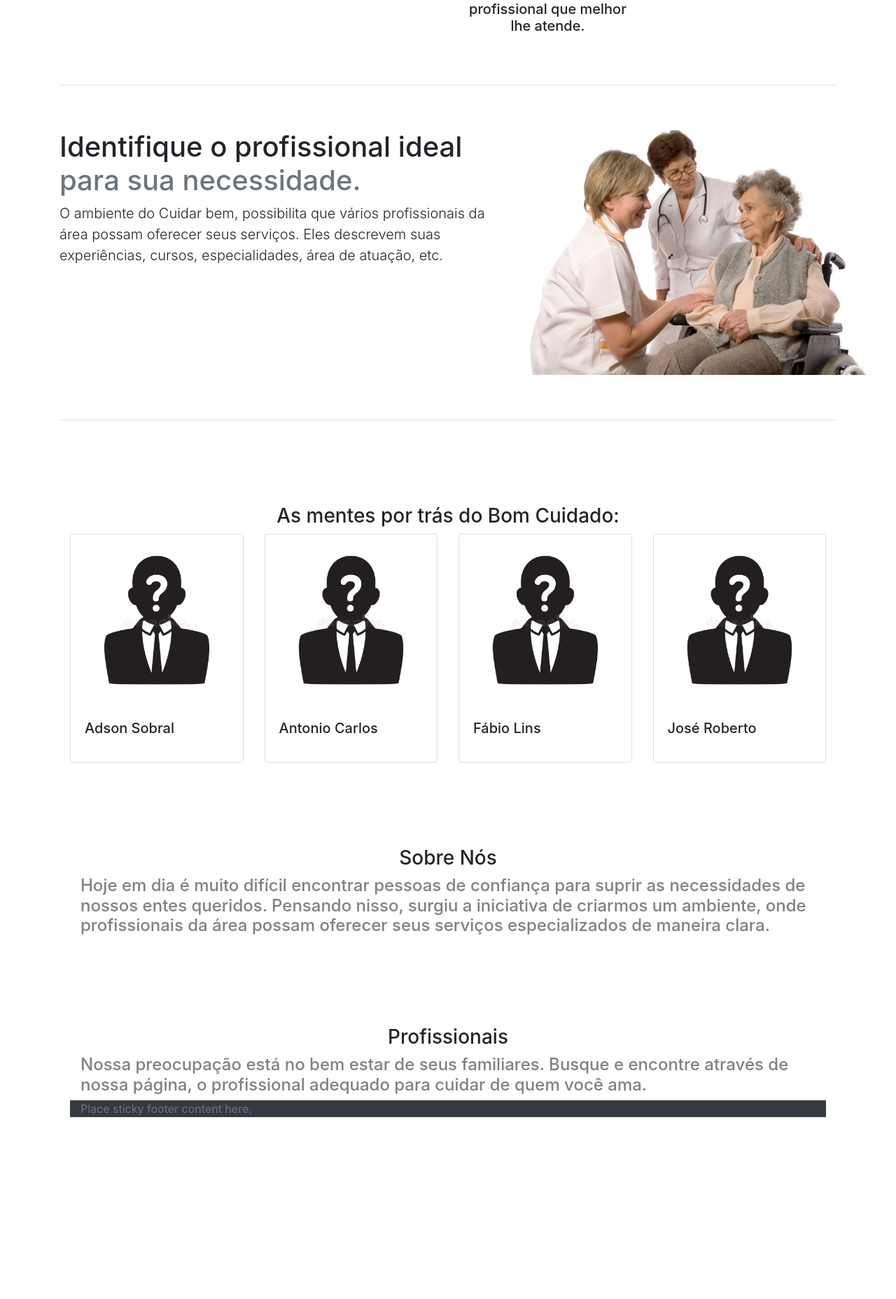
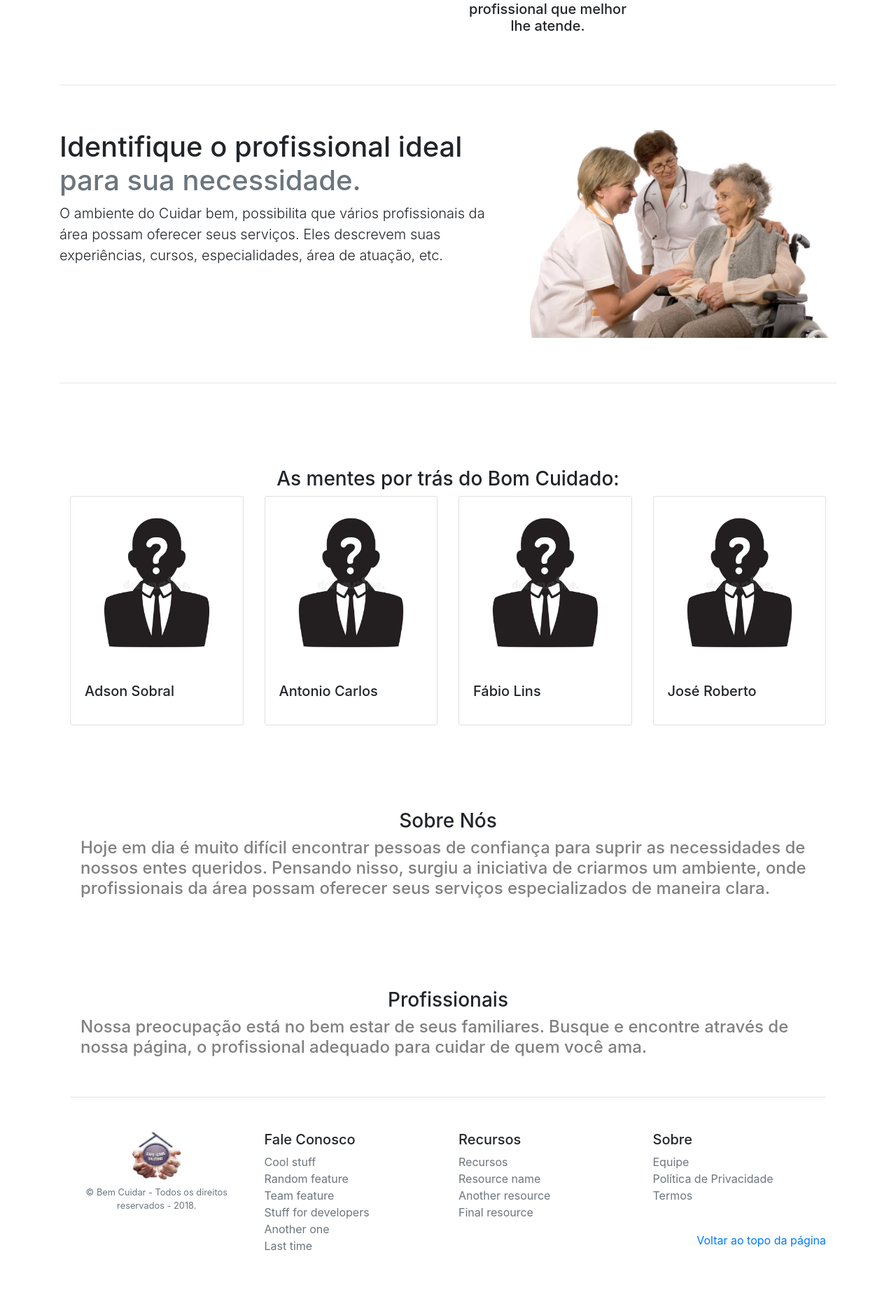
Before and after one commit to PraticaProfissionalJN/PraticaII, a PHP site: page / in a window 1280 px wide. Shown: the part 828-2685 px from the top of the page at 70% size. Before the commit the page ends 2425 px from the top, so only its background shows below. Run offline with PHP 8.4, Linux system fonts and the light colour scheme; some libraries are stand-ins or nearby versions.

Commit message:
Rodapé + ajustes de imagens. Agora são responsivas.

```diff
--- a/index.html
+++ b/index.html
@@ -7,7 +7,6 @@
     <script defer src="https://use.fontawesome.com/releases/v5.0.8/js/all.js"></script>
     <link rel="stylesheet" type="text/css" href="css/estilos.css">
     <link href="//maxcdn.bootstrapcdn.com/font-awesome/4.2.0/css/font-awesome.min.css" rel="stylesheet">
-
 
     <!-- Bootstrap CSS -->
     <link rel="stylesheet" href="https://maxcdn.bootstrapcdn.com/bootstrap/4.0.0/css/bootstrap.min.css" integrity="sha384-Gn5384xqQ1aoWXA+058RXPxPg6fy4IWvTNh0E263XmFcJlSAwiGgFAW/dAiS6JXm" crossorigin="anonymous">
@@ -19,7 +18,7 @@
     <!--Menu Inicial -->
     <nav>
       <nav class="navbar navbar-expand-lg fixed-top  navbar-dark bg-dark">
-        <a class="navbar-brand" href="#"><strong>Safe Care Solutions</strong></i></a>
+        <a class="navbar-brand" href="#"><strong>Bem Cuidar</strong></i></a>
           <button class="navbar-toggler" type="button" data-toggle="collapse" data-target="#navbarNav" aria-controls="navbarNav" aria-expanded="false" aria-label=" Toggle navigation">
           <span class="navbar-toggler-icon"></span>
           </button>
@@ -46,7 +45,7 @@
     </nav>
     <!--Carossel -->
   <div>
-    <div id="carouselExampleIndicators" class="carousel slide" data-ride="carousel">
+    <div id="carouselExampleIndicators" class="carousel slide" data-ride="carousel" >
       <ol class="carousel-indicators">
         <li data-target="#carouselExampleIndicators" data-slide-to="0" class="active"></li>
         <li data-target="#carouselExampleIndicators" data-slide-to="1"></li>
@@ -78,22 +77,22 @@
     <div id="motivos" class="beneficios">
         <div class="row">
             <div class="col-md-3 text-center">
-              <img src="img/user.jpg" class="img-responsive" alt="Imagem Responsiva">
+              <img src="img/user.jpg" class="img-fluid" id="beneficios" alt="Imagem Responsiva">
                 <h4><strong>Cadastre-se</strong></h4>
                 <h5>Crie um usuário e senha para acesso ao ambiente.</h5>
             </div>
             <div class="col-md-3 text-center">
-                <img src="img/lupa.jpg" class="img-responsive" alt="Imagem Responsiva">
+                <img src="img/lupa.jpg" class="img-fluid" id="beneficios" alt="Imagem Responsiva">
                 <h4><strong>Busque o profissional</strong></h4>
                 <h5>Os profissionais descrevem por completo suas experiências.</h5>
             </div>
             <div class="col-md-3 text-center">
-                <img src="img/profissional.png" class="img-responsive" alt="Imagem Responsiva">
+                <img src="img/profissional.png" class="img-fluid" id="beneficios" alt="Imagem Responsiva">
                 <h4><strong>Analise os profissionais</strong></h4>
                 <h5>Analise os perfis, avaliações e comentários. Em seguida, escolha o profissional que melhor lhe atende.</h5>
             </div>
             <div class="col-md-3 text-center">
-              <img src="img/avaliar.jpg" class="img-responsive" alt="Imagem Responsiva">
+              <img src="img/avaliar.jpg" class="img-fluid" id="beneficios" alt="Imagem Responsiva">
               <h4><strong>Avalie</strong></h4>
               <h5>Avalie e comente sobre o serviço prestado. É muito importante para nós e outros usuários.</h5>
           </div>
@@ -110,7 +109,7 @@
             <p class="lead">O ambiente do Cuidar bem, possibilita que vários profissionais da área possam oferecer seus serviços. Eles descrevem suas experiências, cursos, especialidades, área de atuação, etc.</p>
           </div>
           <div class="col-md-5 text-center" id="imagem_quadro1">
-            <img class="featurette-image" img src="img/cuidador.jpg" alt="Coloque uma imagem aqui">
+              <img src="img/cuidador.jpg" class="img-fluid" alt="Responsive image">
           </div>
         </div>
         <br>
@@ -179,12 +178,50 @@
       </div>
     </div>
   </div>
+  <!--comentários-->
+
   <!-- Rodapé -->
-  <footer class="footer">
-      <div class="container">
-        <span class="text-muted">Place sticky footer content here.</span>
+  <footer class="pt-4 my-md-5 pt-md-5 border-top">
+      <div class="row">
+        <div class="col-12 col-md text-center">
+          <img class="mb-2" src="img/scs.jpg" alt="" width="70" height="70">
+          <small class="d-block mb-3 text-muted">&copy; Bem Cuidar - Todos os direitos reservados - 2018.</small>
+        </div>
+        <div class="col-6 col-md">
+          <h5>Fale Conosco</h5>
+          <ul class="list-unstyled text-small">
+            <li><a class="text-muted" href="#">Cool stuff</a></li>
+            <li><a class="text-muted" href="#">Random feature</a></li>
+            <li><a class="text-muted" href="#">Team feature</a></li>
+            <li><a class="text-muted" href="#">Stuff for developers</a></li>
+            <li><a class="text-muted" href="#">Another one</a></li>
+            <li><a class="text-muted" href="#">Last time</a></li>
+          </ul>
+        </div>
+        <div class="col-6 col-md">
+          <h5>Recursos</h5>
+          <ul class="list-unstyled text-small">
+            <li><a class="text-muted" href="#">Recursos</a></li>
+            <li><a class="text-muted" href="#">Resource name</a></li>
+            <li><a class="text-muted" href="#">Another resource</a></li>
+            <li><a class="text-muted" href="#">Final resource</a></li>
+          </ul>
+        </div>
+        <div class="col-6 col-md">
+          <h5>Sobre</h5>
+          <ul class="list-unstyled text-small">
+            <li><a class="text-muted" href="#">Equipe</a></li>
+            <li><a class="text-muted" href="#">Política de Privacidade</a></li>
+            <li><a class="text-muted" href="#">Termos</a></li>
+          </ul>
+          <br>
+          <p class="float-right">
+              <a href="#">Voltar ao topo da página</a>
+            </p>
+        </div>
       </div>
     </footer>
+  </div>
     <script>
       $('.carousel').carousel({
         interval: 3500
```
Also changed, not shown: css/estilos.css (+51 -4 lines), 1 other file.
